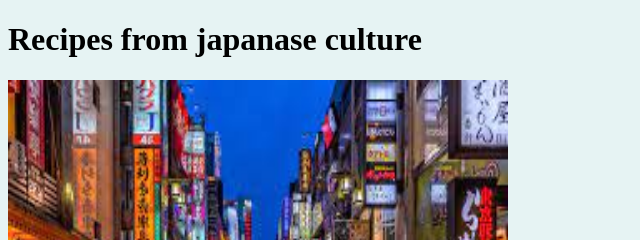
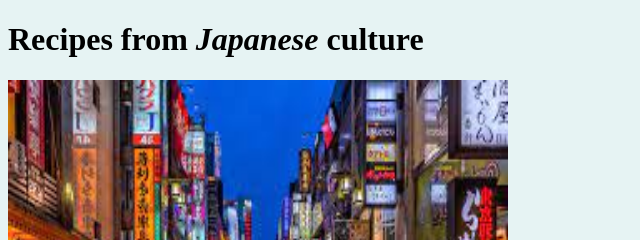
Before and after one commit to IIsraelI/odin-recipes, a plain HTML site: page index.html in a window 1280 px wide. Shown: the top 240 px of the page, 0-640 px from the left. Drawn offline with Linux system fonts and the light colour scheme.

Commit message:
Make header italic and fix spelling of 'Japanese

```diff
--- a/index.html
+++ b/index.html
@@ -2,7 +2,7 @@
 <html>
 <head>
    <meta charset="utf-8">
-   <title> Foods for Japan </title>
+   <title>  Foods for Japan  </title>
    <style>
       body {
          background-color: rgb(230, 243, 243);
@@ -11,7 +11,7 @@
    </style>
 </head>
 <body>
-<h1 id='header'>Recipes from japanase culture </h1>
+   <h1 id='header'>Recipes from <span style="font-style: italic;">Japanese</span> culture</h1>
 <img src="img/japan.jpeg"style="width: 500px; height: 360px;" alt="Picture of street of Japan">
 <h2>A small collection of recipes:</h2>
 <ul>
```
